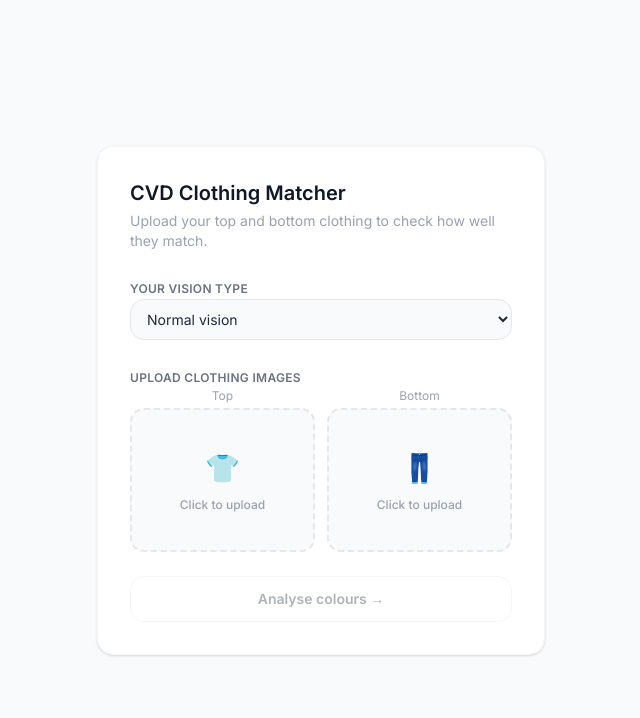
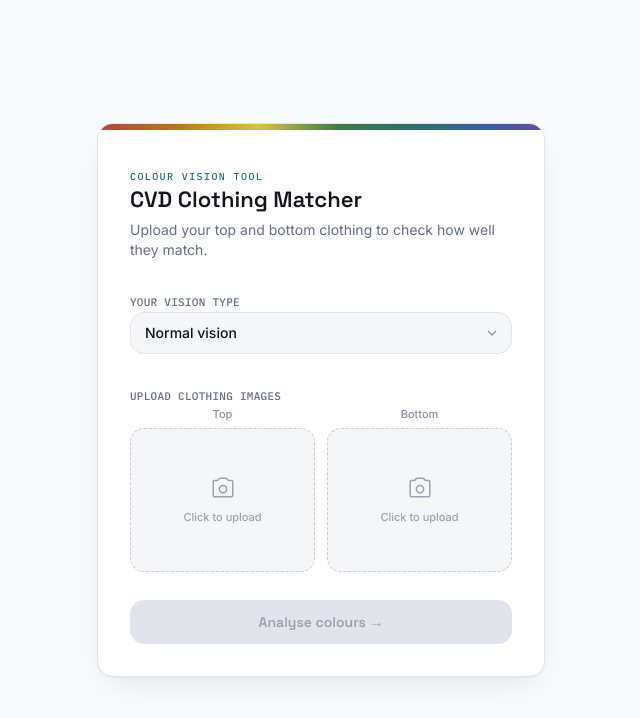
Before and after one commit to Bimsarani-Alaha/R26-ISE-001, a Next.js app in the folder client/: page /cvd-matcher in a window 1280 px wide. Shown: the top 718 px of the page, without its empty margins (319-959 px from the left). Built offline with nearby package versions, Linux system fonts and the light colour scheme.

Commit message:
refactor: update styling and structure of ClothingMatcher component for improved UI/UX

```diff
--- a/client/src/app/components/clothingMatcher.tsx
+++ b/client/src/app/components/clothingMatcher.tsx
@@ -28,26 +28,23 @@ const CVD_DESCRIPTIONS: Record<string, string> = {
   Tritanopia: "Tritanopia",
 };
 
-const MATCH_BADGE: Record<
-  string,
-  { bg: string; text: string; bar: string; desc: string }
-> = {
+const MATCH_BADGE: Record<string, { bg: string; text: string; bar: string; desc: string }> = {
   "Good match": {
-    bg: "bg-green-100",
-    text: "text-green-800",
-    bar: "#639922",
+    bg: "bg-[#E7F3EF]",
+    text: "text-[#2B6E5E]",
+    bar: "#2B6E5E",
     desc: "These colours pair well together — good contrast.",
   },
   "Moderate match": {
-    bg: "bg-yellow-100",
-    text: "text-yellow-800",
-    bar: "#BA7517",
+    bg: "bg-[#FBF1DE]",
+    text: "text-[#9C6B1A]",
+    bar: "#B4791E",
     desc: "Acceptable pairing — some contrast but not ideal.",
   },
   "Poor match": {
-    bg: "bg-red-100",
-    text: "text-red-800",
-    bar: "#A32D2D",
+    bg: "bg-[#FBE9E7]",
+    text: "text-[#A3372E]",
+    bar: "#B0453F",
     desc: "These colours are too similar or clash — consider changing one.",
   },
 };
@@ -108,30 +105,77 @@ export default function ClothingMatcher() {
 
   const canAnalyse = !!topFile && !!botFile && !loading;
 
+  // Presentational only — derives gauge needle angle from the existing
+  // result.delta_e value. No new state, no new logic.
+  const gaugeAngle = result
+    ? -90 + Math.min(100, Math.max(0, result.delta_e)) * 1.8
+    : -90;
+
   return (
-    <div className="w-full max-w-md bg-white rounded-2xl shadow-sm border border-gray-100 p-8 space-y-6">
+    <>
+      <link
+        rel="stylesheet"
+        href="https://fonts.googleapis.com/css2?family=Space+Grotesk:wght@500;600;700&family=Inter:wght@400;500;600&family=IBM+Plex+Mono:wght@400;500&display=swap"
+      />
+      <div
+        className="w-full max-w-md rounded-2xl border overflow-hidden"
+        style={{
+          background: "#FFFFFF",
+          borderColor: "#E1E4EA",
+          boxShadow: "0 1px 2px rgba(16,20,28,0.04), 0 12px 32px -12px rgba(16,20,28,0.12)",
+          fontFamily: "'Inter', sans-serif",
+        }}
+      >
+        {/* Spectral calibration strip — signature element */}
+        <div
+          className="h-1.5 w-full"
+          style={{
+            background:
+              "linear-gradient(90deg, #B0453F 0%, #B4791E 18%, #D6C24A 36%, #3F7A4A 54%, #2B6E6E 72%, #3A5FA0 88%, #6B4C9A 100%)",
+          }}
+        />
+
+        <div className="p-8 space-y-7">
           {/* Header */}
-      <div>
-        <h1 className="text-xl font-semibold text-gray-900">
+          <div className="space-y-1.5">
+            <span
+              className="text-[10px] font-medium uppercase tracking-[0.14em]"
+              style={{ color: "#2B6E6E", fontFamily: "'IBM Plex Mono', monospace" }}
+            >
+              Colour Vision Tool
+            </span>
+            <h1
+              className="text-[22px] leading-tight font-semibold"
+              style={{ color: "#12151A", fontFamily: "'Space Grotesk', sans-serif" }}
+            >
               CVD Clothing Matcher
             </h1>
-        <p className="text-sm text-gray-400 mt-1">
+            <p className="text-sm" style={{ color: "#667085" }}>
               Upload your top and bottom clothing to check how well they match.
             </p>
           </div>
 
           {/* CVD selector */}
           <div className="space-y-1.5">
-        <label className="text-xs font-semibold text-gray-500 uppercase tracking-wide">
+            <label
+              className="text-[11px] font-medium uppercase tracking-wide"
+              style={{ color: "#667085", fontFamily: "'IBM Plex Mono', monospace" }}
+            >
               Your vision type
             </label>
+            <div className="relative">
               <select
                 value={cvdType}
                 onChange={(e) => {
                   setCvdType(e.target.value);
                   setResult(null);
                 }}
-          className="w-full border border-gray-200 rounded-xl px-3 py-2.5 text-sm text-gray-800 bg-gray-50 focus:outline-none focus:ring-2 focus:ring-blue-200"
+                className="w-full appearance-none rounded-xl px-3.5 py-2.5 text-sm font-medium focus:outline-none focus:ring-2 transition"
+                style={{
+                  color: "#12151A",
+                  background: "#F5F6F8",
+                  border: "1px solid #E1E4EA",
+                }}
               >
                 {CVD_OPTIONS.map((o) => (
                   <option key={o} value={o}>
@@ -139,28 +183,53 @@ export default function ClothingMatcher() {
                   </option>
                 ))}
               </select>
+              <svg
+                className="pointer-events-none absolute right-3.5 top-1/2 -translate-y-1/2"
+                width="12"
+                height="12"
+                viewBox="0 0 12 12"
+                fill="none"
+              >
+                <path
+                  d="M2.5 4.5L6 8L9.5 4.5"
+                  stroke="#8A93A3"
+                  strokeWidth="1.4"
+                  strokeLinecap="round"
+                  strokeLinejoin="round"
+                />
+              </svg>
+            </div>
           </div>
 
           {/* Upload row */}
           <div className="space-y-1.5">
-        <label className="text-xs font-semibold text-gray-500 uppercase tracking-wide">
+            <label
+              className="text-[11px] font-medium uppercase tracking-wide"
+              style={{ color: "#667085", fontFamily: "'IBM Plex Mono', monospace" }}
+            >
               Upload clothing images
             </label>
             <div className="grid grid-cols-2 gap-3">
               {(["top", "bottom"] as const).map((which) => {
                 const preview = which === "top" ? topPreview : botPreview;
                 const inputRef = which === "top" ? topRef : botRef;
-            const emoji = which === "top" ? "👕" : "👖";
                 const label = which === "top" ? "Top" : "Bottom";
                 return (
-              <div key={which} className="flex flex-col gap-1">
-                <span className="text-xs text-gray-400 text-center">
+                  <div key={which} className="flex flex-col gap-1.5">
+                    <span
+                      className="text-[11px] text-center font-medium"
+                      style={{ color: "#8A93A3" }}
+                    >
                       {label}
                     </span>
                     <button
                       type="button"
                       onClick={() => inputRef.current?.click()}
-                  className="w-full h-36 rounded-xl border-2 border-dashed border-gray-200 hover:border-gray-400 bg-gray-50 hover:bg-gray-100 transition flex flex-col items-center justify-center gap-2 overflow-hidden relative"
+                      className="w-full h-36 rounded-xl transition flex flex-col items-center justify-center gap-2 overflow-hidden relative group"
+                      style={{
+                        border: preview ? "1px solid #E1E4EA" : "1.5px dashed #C9CEDA",
+                        background: preview ? "transparent" : "#F5F6F8",
+                      }}
                     >
                       {preview ? (
                         <img
@@ -170,8 +239,22 @@ export default function ClothingMatcher() {
                         />
                       ) : (
                         <>
-                      <span style={{ fontSize: 28 }}>{emoji}</span>
-                      <span className="text-xs text-gray-400">
+                          <svg
+                            width="26"
+                            height="26"
+                            viewBox="0 0 24 24"
+                            fill="none"
+                            className="transition group-hover:opacity-80"
+                          >
+                            <path
+                              d="M9 3L7 5H4a1 1 0 00-1 1v13a1 1 0 001 1h16a1 1 0 001-1V6a1 1 0 00-1-1h-3l-2-2H9z"
+                              stroke="#9AA2B1"
+                              strokeWidth="1.4"
+                              strokeLinejoin="round"
+                            />
+                            <circle cx="12" cy="13" r="3.4" stroke="#9AA2B1" strokeWidth="1.4" />
+                          </svg>
+                          <span className="text-[11px]" style={{ color: "#9AA2B1" }}>
                             Click to upload
                           </span>
                         </>
@@ -198,12 +281,17 @@ export default function ClothingMatcher() {
             type="button"
             onClick={analyse}
             disabled={!canAnalyse}
-        className="w-full py-3 rounded-xl border border-gray-200 text-sm font-semibold text-gray-700 hover:bg-gray-50 active:scale-95 transition disabled:opacity-40 disabled:cursor-not-allowed"
+            className="w-full py-3 rounded-xl text-sm font-semibold transition active:scale-[0.98] disabled:cursor-not-allowed"
+            style={{
+              background: canAnalyse ? "#1F6F6B" : "#E1E4EA",
+              color: canAnalyse ? "#FFFFFF" : "#9AA2B1",
+              fontFamily: "'Space Grotesk', sans-serif",
+            }}
           >
             {loading ? (
               <span className="flex items-center justify-center gap-2">
                 <svg
-              className="animate-spin h-4 w-4 text-gray-500"
+                  className="animate-spin h-4 w-4"
                   viewBox="0 0 24 24"
                   fill="none"
                 >
@@ -230,43 +318,64 @@ export default function ClothingMatcher() {
 
           {/* Error */}
           {error && (
-        <div className="bg-red-50 border border-red-100 rounded-xl px-4 py-3 text-sm text-red-700">
+            <div
+              className="rounded-xl px-4 py-3 text-sm"
+              style={{ background: "#FBE9E7", border: "1px solid #F3CFCB", color: "#A3372E" }}
+            >
               {error}
             </div>
           )}
 
           {/* Results */}
           {result && (
-        <div className="space-y-4 border-t border-gray-100 pt-5">
+            <div className="space-y-5 pt-1" style={{ borderTop: "1px solid #EDEFF3" }}>
+              <div className="pt-5 space-y-5">
                 {/* Colour swatches */}
                 <div>
-            <p className="text-xs font-semibold text-gray-500 uppercase tracking-wide mb-2">
+                  <p
+                    className="text-[11px] font-medium uppercase tracking-wide mb-2"
+                    style={{ color: "#667085", fontFamily: "'IBM Plex Mono', monospace" }}
+                  >
                     Dominant colours detected
                   </p>
                   <div className="grid grid-cols-2 gap-3">
-              {/* Multi-colour palette display */}
                     {[
                       { label: "Top", color: result.top_color },
                       { label: "Bottom", color: result.bottom_color },
                     ].map(({ label, color }) => (
                       <div
                         key={label}
-                  className="flex flex-col items-center gap-2 bg-gray-50 rounded-xl p-3 border border-gray-100"
+                        className="flex flex-col items-center gap-2 rounded-xl p-3.5"
+                        style={{ background: "#F5F6F8", border: "1px solid #E1E4EA" }}
                       >
-                  <span className="text-xs text-gray-400 uppercase tracking-wide">
+                        <span
+                          className="text-[10px] uppercase tracking-wide"
+                          style={{ color: "#9AA2B1" }}
+                        >
                           {label}
                         </span>
 
-                  {/* Dominant colour circle */}
                         <div
-                    className="w-14 h-14 rounded-full border-2 border-white shadow-sm"
-                    style={{ background: color.hex }}
+                          className="w-14 h-14 rounded-full"
+                          style={{
+                            background: color.hex,
+                            border: "3px solid #FFFFFF",
+                            boxShadow: "0 0 0 1px #E1E4EA",
+                          }}
                         />
-                  <span className="text-sm font-semibold text-gray-800">
+                        <span
+                          className="text-sm font-semibold"
+                          style={{ color: "#12151A", fontFamily: "'Space Grotesk', sans-serif" }}
+                        >
                           {color.name}
                         </span>
+                        <span
+                          className="text-[10px]"
+                          style={{ color: "#9AA2B1", fontFamily: "'IBM Plex Mono', monospace" }}
+                        >
+                          {color.hex.toUpperCase()}
+                        </span>
 
-                  {/* Palette strip — all 3 colours side by side */}
                         {color.palette && color.palette.length > 1 && (
                           <div className="flex gap-1 mt-1">
                             {color.palette.map(
@@ -276,10 +385,13 @@ export default function ClothingMatcher() {
                                   className="flex flex-col items-center gap-0.5"
                                 >
                                   <div
-                              className="w-7 h-7 rounded border border-white"
-                              style={{ background: p.hex }}
+                                    className="w-6 h-6 rounded"
+                                    style={{ background: p.hex, border: "1px solid #FFFFFF", boxShadow: "0 0 0 1px #E1E4EA" }}
                                   />
-                            <span className="text-[10px] text-gray-400">
+                                  <span
+                                    className="text-[9px]"
+                                    style={{ color: "#9AA2B1", fontFamily: "'IBM Plex Mono', monospace" }}
+                                  >
                                     {p.percentage}%
                                   </span>
                                 </div>
@@ -292,14 +404,19 @@ export default function ClothingMatcher() {
                   </div>
                 </div>
 
-          {/* Match result */}
+                {/* Match result — Delta E gauge */}
                 {(() => {
                   const style = MATCH_BADGE[result.match_label];
-            const barPct = Math.min(100, Math.max(4, result.delta_e));
                   return (
-              <div className="bg-gray-50 border border-gray-100 rounded-xl p-4 space-y-3">
+                    <div
+                      className="rounded-xl p-4 space-y-3"
+                      style={{ background: "#F5F6F8", border: "1px solid #E1E4EA" }}
+                    >
                       <div className="flex items-center justify-between">
-                  <span className="text-sm font-semibold text-gray-700">
+                        <span
+                          className="text-[11px] font-medium uppercase tracking-wide"
+                          style={{ color: "#667085", fontFamily: "'IBM Plex Mono', monospace" }}
+                        >
                           Match result
                         </span>
                         <span
@@ -308,15 +425,45 @@ export default function ClothingMatcher() {
                           {result.match_label}
                         </span>
                       </div>
-                <div className="w-full bg-gray-200 rounded-full h-2 overflow-hidden">
-                  <div
-                    className="h-2 rounded-full transition-all duration-700"
-                    style={{ width: `${barPct}%`, background: style.bar }}
+
+                      {/* Semicircular gauge, driven entirely by result.delta_e */}
+                      <div className="flex items-center justify-center py-1">
+                        <svg width="180" height="100" viewBox="0 0 180 100">
+                          <path
+                            d="M10 95 A80 80 0 0 1 170 95"
+                            fill="none"
+                            stroke="#E1E4EA"
+                            strokeWidth="10"
+                            strokeLinecap="round"
                           />
+                          <path
+                            d="M10 95 A80 80 0 0 1 170 95"
+                            fill="none"
+                            stroke={style.bar}
+                            strokeWidth="10"
+                            strokeLinecap="round"
+                            strokeDasharray={`${Math.min(100, Math.max(0, result.delta_e)) * 2.51} 251`}
+                          />
+                          <line
+                            x1="90"
+                            y1="95"
+                            x2="90"
+                            y2="28"
+                            stroke="#12151A"
+                            strokeWidth="2"
+                            strokeLinecap="round"
+                            transform={`rotate(${gaugeAngle} 90 95)`}
+                          />
+                          <circle cx="90" cy="95" r="4.5" fill="#12151A" />
+                        </svg>
                       </div>
-                <p className="text-xs text-gray-400">
+
+                      <p className="text-xs text-center" style={{ color: "#8A93A3" }}>
                         Delta E score:{" "}
-                  <span className="font-mono font-semibold text-gray-600">
+                        <span
+                          className="font-semibold"
+                          style={{ color: "#12151A", fontFamily: "'IBM Plex Mono', monospace" }}
+                        >
                           {result.delta_e}
                         </span>
                         &nbsp;— {style.desc}
@@ -326,8 +473,14 @@ export default function ClothingMatcher() {
                 })()}
 
                 {/* CVD distinguishability */}
-          <div className="bg-gray-50 border border-gray-100 rounded-xl p-4 space-y-2">
-            <p className="text-xs font-semibold text-gray-500 uppercase tracking-wide">
+                <div
+                  className="rounded-xl p-4 space-y-2"
+                  style={{ background: "#F5F6F8", border: "1px solid #E1E4EA" }}
+                >
+                  <p
+                    className="text-[11px] font-medium uppercase tracking-wide"
+                    style={{ color: "#667085", fontFamily: "'IBM Plex Mono', monospace" }}
+                  >
                     Visibility under your vision type
                   </p>
                   {result.cvd_type === "Normal" ? (
@@ -357,8 +510,11 @@ export default function ClothingMatcher() {
                   )}
                 </div>
               </div>
+            </div>
           )}
         </div>
+      </div>
+    </>
   );
 }
 
@@ -366,9 +522,12 @@ function DistRow({ ok, text }: { ok: boolean; text: string }) {
   return (
     <div className="flex items-start gap-2.5 py-1">
       <div
-        className={`mt-0.5 w-3 h-3 rounded-full flex-shrink-0 ${ok ? "bg-green-500" : "bg-yellow-400"}`}
+        className="mt-0.5 w-3 h-3 rounded-full flex-shrink-0"
+        style={{ background: ok ? "#3F7A4A" : "#D6A32E" }}
       />
-      <p className="text-sm text-gray-700">{text}</p>
+      <p className="text-sm" style={{ color: "#3D4451" }}>
+        {text}
+      </p>
     </div>
   );
 }
```
Lines whose indentation alone changed are shown as unchanged.
